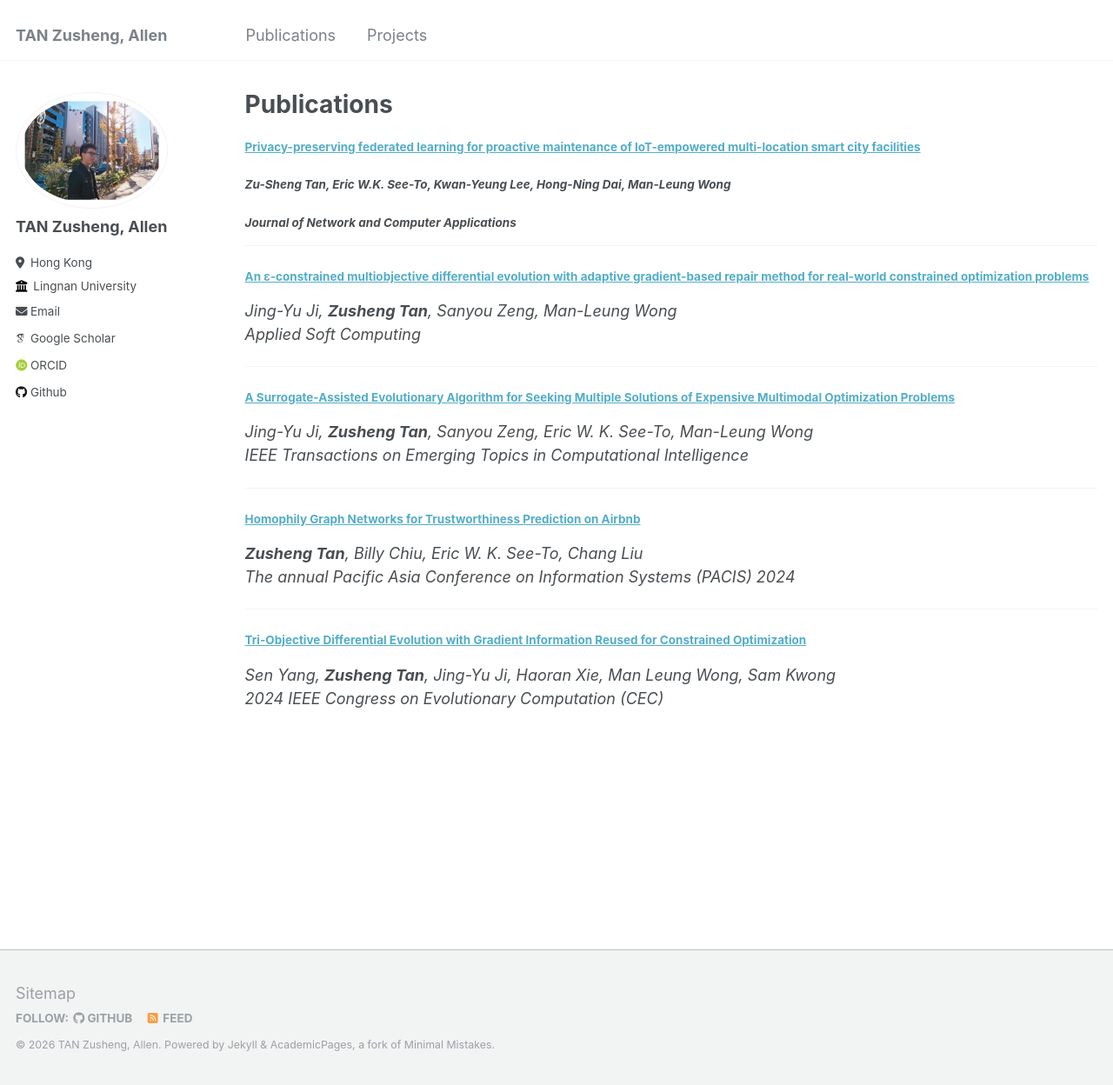
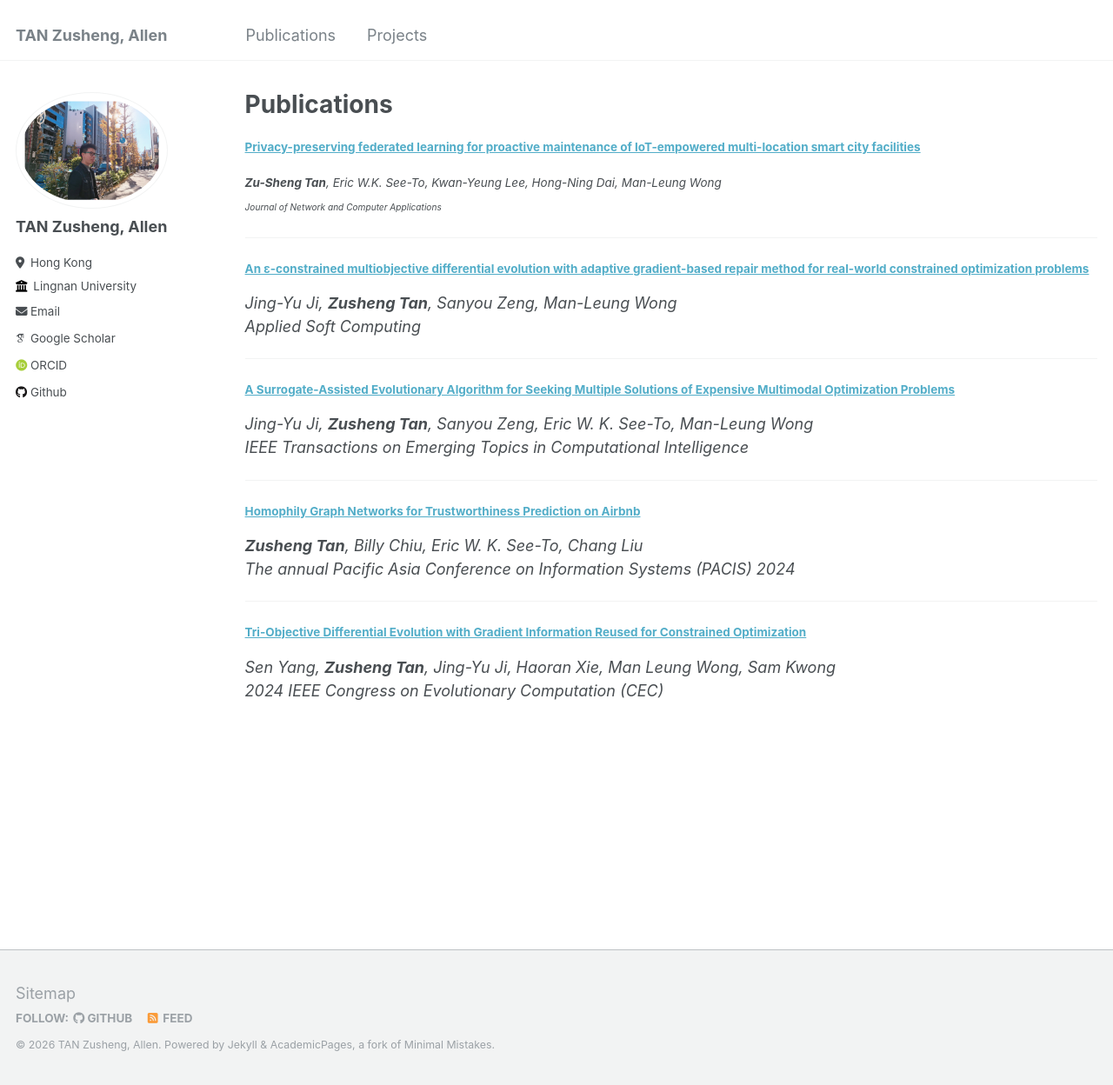
Before and after one commit to allent4n/allent4n.github.io, a Jekyll site: the page built from _pages/publications.md, in a window 1280 px wide and 1248 px high. Shown: the whole window at 87% size. Built offline with Jekyll 4.4.1, drawn with Linux system fonts in a browser that asks for light colours; some web fonts are replaced.

```diff
--- a/_pages/publications.md
+++ b/_pages/publications.md
@@ -6,8 +6,8 @@ author_profile: true
 ---
 
 #### [Privacy-preserving federated learning for proactive maintenance of IoT-empowered multi-location smart city facilities](https://www.sciencedirect.com/science/article/abs/pii/S1084804524001735?via%3Dihub)
-##### ***Zu-Sheng Tan**, Eric W.K. See-To, Kwan-Yeung Lee, Hong-Ning Dai, Man-Leung Wong*
-##### *Journal of Network and Computer Applications*
+<small> ***Zu-Sheng Tan**, Eric W.K. See-To, Kwan-Yeung Lee, Hong-Ning Dai, Man-Leung Wong*
+<small> *Journal of Network and Computer Applications*
 
 ---
 #### [An ɛ-constrained multiobjective differential evolution with adaptive gradient-based repair method for real-world constrained optimization problems](https://www.sciencedirect.com/science/article/abs/pii/S1568494623012206)
```
